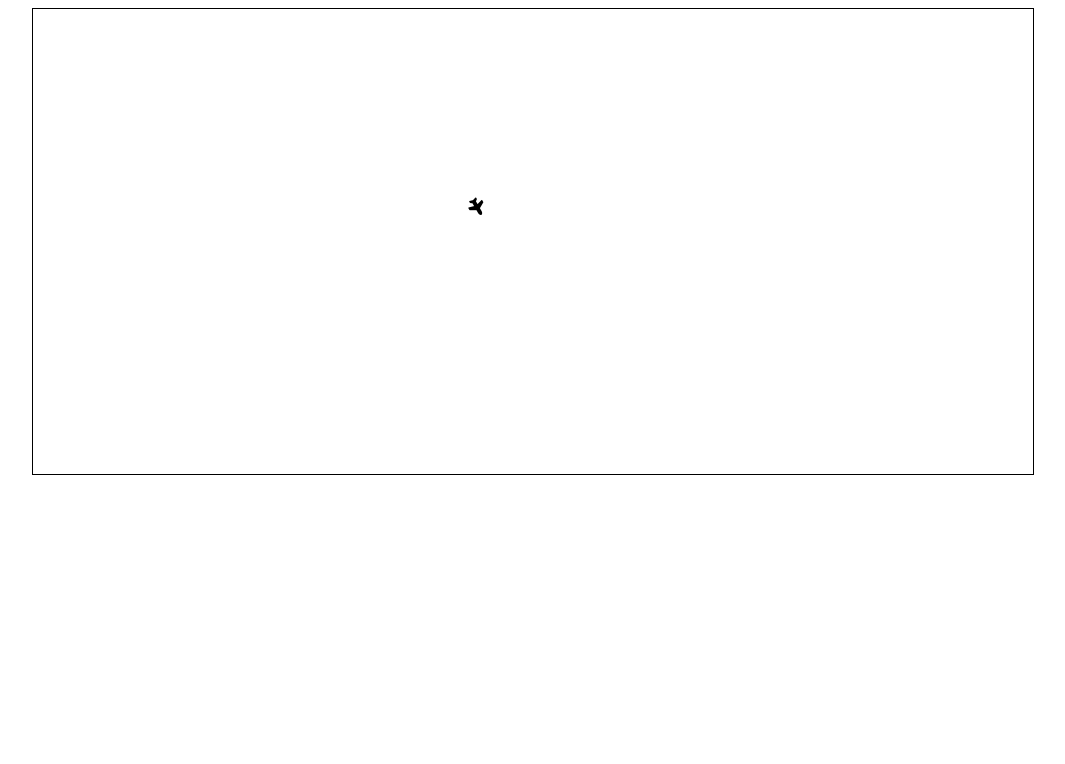
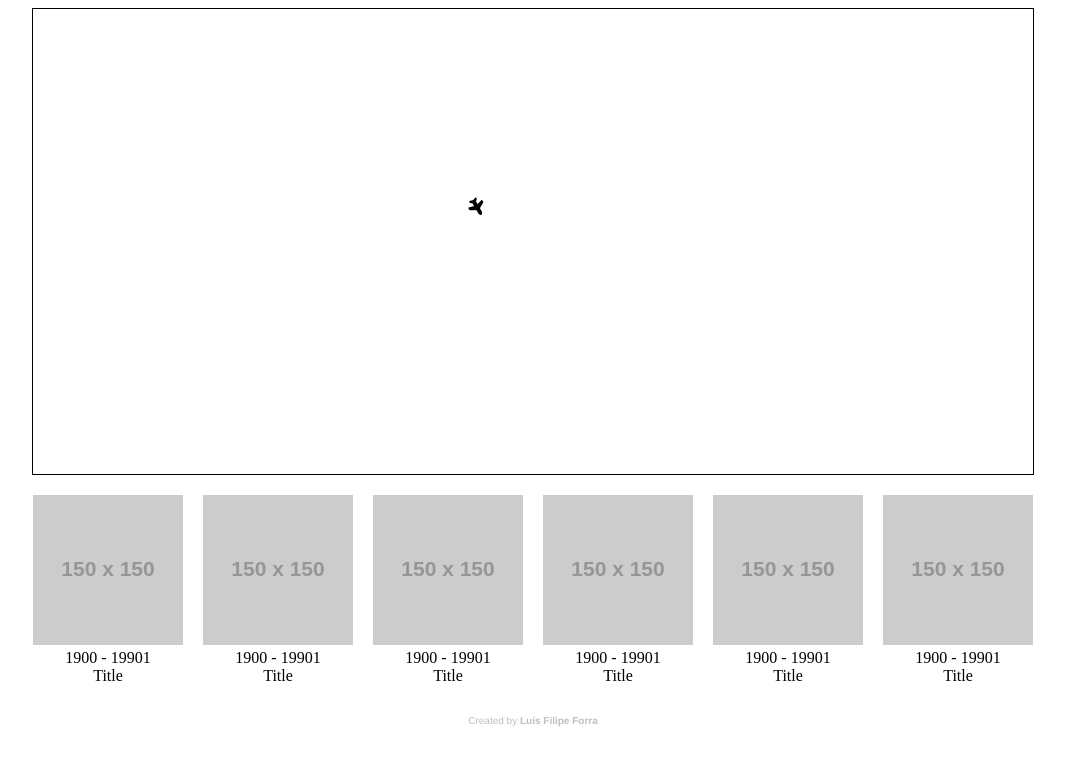
Before and after one commit to forral/qualifica-presentation, a plain HTML site: page presentation.html in a window 1280 px wide. Shown: the whole page, without its empty margins (107-1172 px from the left). Drawn offline with Linux system fonts and the light colour scheme; placeholder pictures from the web are drawn by us.

Commit message:
content row and some styles

```diff
--- a/presentation.html
+++ b/presentation.html
@@ -6,12 +6,49 @@
     <meta http-equiv="X-UA-Compatible" content="ie=edge">
     <link rel="stylesheet" href="https://use.fontawesome.com/releases/v5.7.1/css/all.css" integrity="sha384-fnmOCqbTlWIlj8LyTjo7mOUStjsKC4pOpQbqyi7RrhN7udi9RwhKkMHpvLbHG9Sr" crossorigin="anonymous">
     <link rel="stylesheet" href="styles.css">
-    <title>Document</title>
+    <title>QUALIFICA Luís Forra Presentation</title>
 </head>
 <body>
-    <div id="map">
-        <i id="plane" class="fas fa-plane firstRotation"></i>
-    </div>
+    <div class="wrapper">
+        <div id="map" class="center">
+            <i id="plane" class="fas fa-plane firstRotation"></i>
+        </div>
+        <div id="content" class="center">
+            <ul>
+                <li>
+                    <img src="https://via.placeholder.com/150" alt="placeholder">
+                    <p>1900 - 19901</p>
+                    <p>Title</p>
+                </li>
+                <li>
+                    <img src="https://via.placeholder.com/150" alt="placeholder">
+                    <p>1900 - 19901</p>
+                    <p>Title</p>
+                </li>
+                <li>
+                    <img src="https://via.placeholder.com/150" alt="placeholder">
+                    <p>1900 - 19901</p>
+                    <p>Title</p>
+                </li>
+                <li>
+                    <img src="https://via.placeholder.com/150" alt="placeholder">
+                    <p>1900 - 19901</p>
+                    <p>Title</p>
+                </li>
+                <li>
+                    <img src="https://via.placeholder.com/150" alt="placeholder">
+                    <p>1900 - 19901</p>
+                    <p>Title</p>
+                </li>
+                <li>
+                    <img src="https://via.placeholder.com/150" alt="placeholder">
+                    <p>1900 - 19901</p>
+                    <p>Title</p>
+                </li>
+            </ul>
+        </div>
+    </div> <!-- end of wrapper -->
+    <footer class="center">Created by <spam>Luís Filipe Forra</em></footer>
     <script src="scripts.js"></script>
 </body>
 </html>
--- a/styles.css
+++ b/styles.css
@@ -78,3 +78,45 @@
     background-repeat: no-repeat;
     background-size: 100% 465px;
 }
+
+#content {
+    margin: 0 auto;
+    width: 1000px;
+}
+
+footer {
+    text-align: center;
+    margin: 10px auto 0 auto;
+    color: #bfbfbf;
+    font-size: 10px;
+    font-weight: 300;
+    font-family: 'Helvetica Neue';
+  }
+
+  footer spam {
+    font-weight: 600;
+  }
+
+  ul {
+    padding: 20px 0 20px 0;
+    width: 100%;
+    margin: auto;
+}
+
+  ul > li {
+    display: inline-block;
+}
+
+li {
+    text-align: center;
+    padding-right: 16px;
+}
+
+li:last-child {
+    padding: 0;
+}
+
+li p {
+    margin: 0;
+    padding: 0;
+}
```
